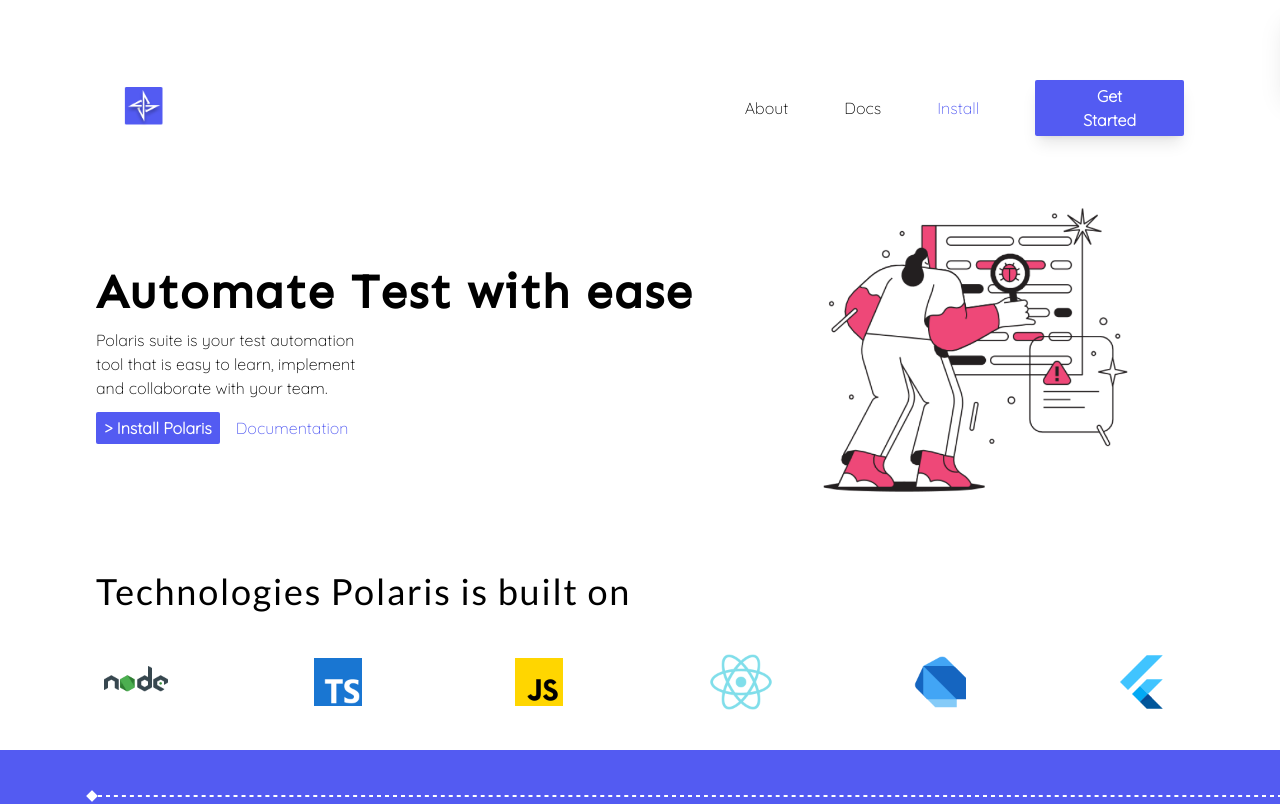
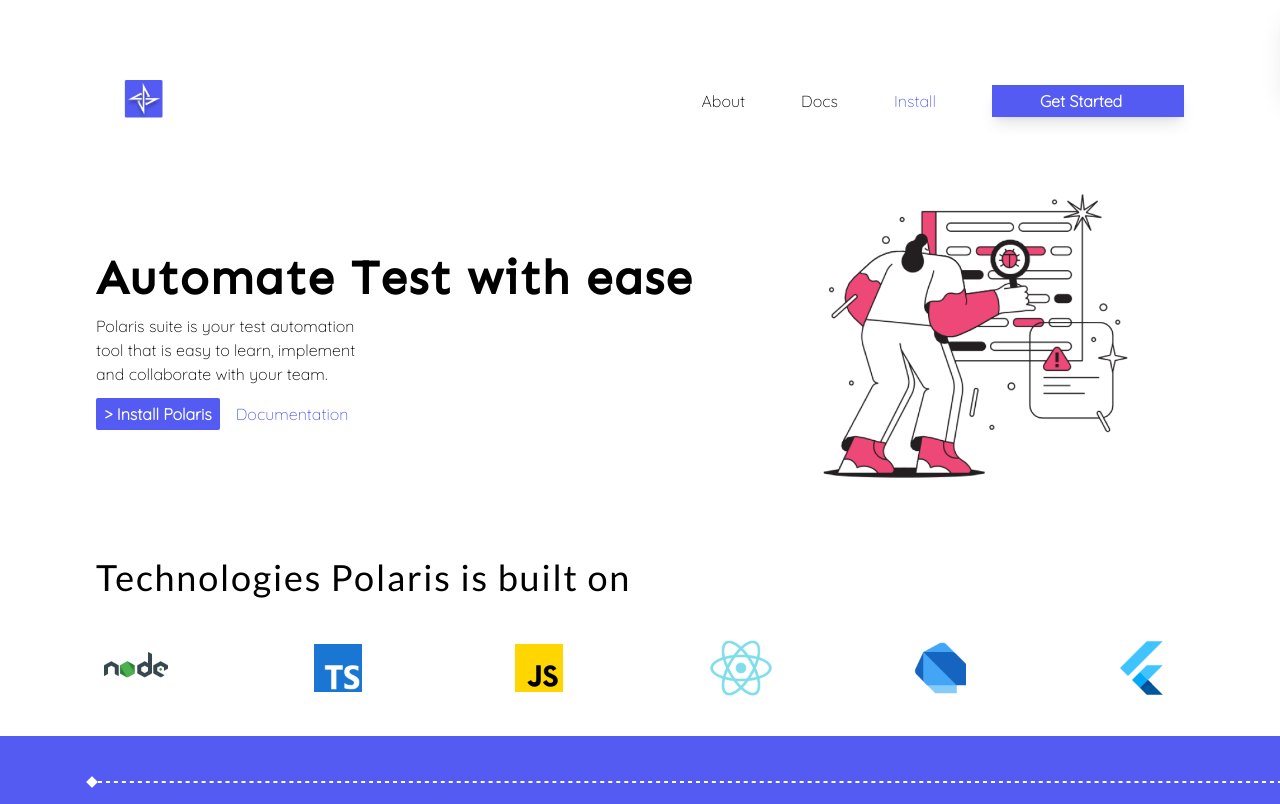
Before and after one commit to college-related/polaris-suite-web, a React (Vite) app: page / in a window 1280 px wide. Shown: the top 804 px of the page. Built offline with nearby package versions, Linux system fonts and the light colour scheme.

Commit message:
button sized resolved

```diff
--- a/src/components/Navbar.tsx
+++ b/src/components/Navbar.tsx
@@ -99,7 +99,7 @@ const Navbar = () => {
             <li>Install</li>
           </Link>
 
-          <li className="shadow-lg">
+          <li className="shadow-lg w-48 bg-primary">
             <Button
               onClick={() => alert("Button 1 is clicked !")}
               variant="default"
```
